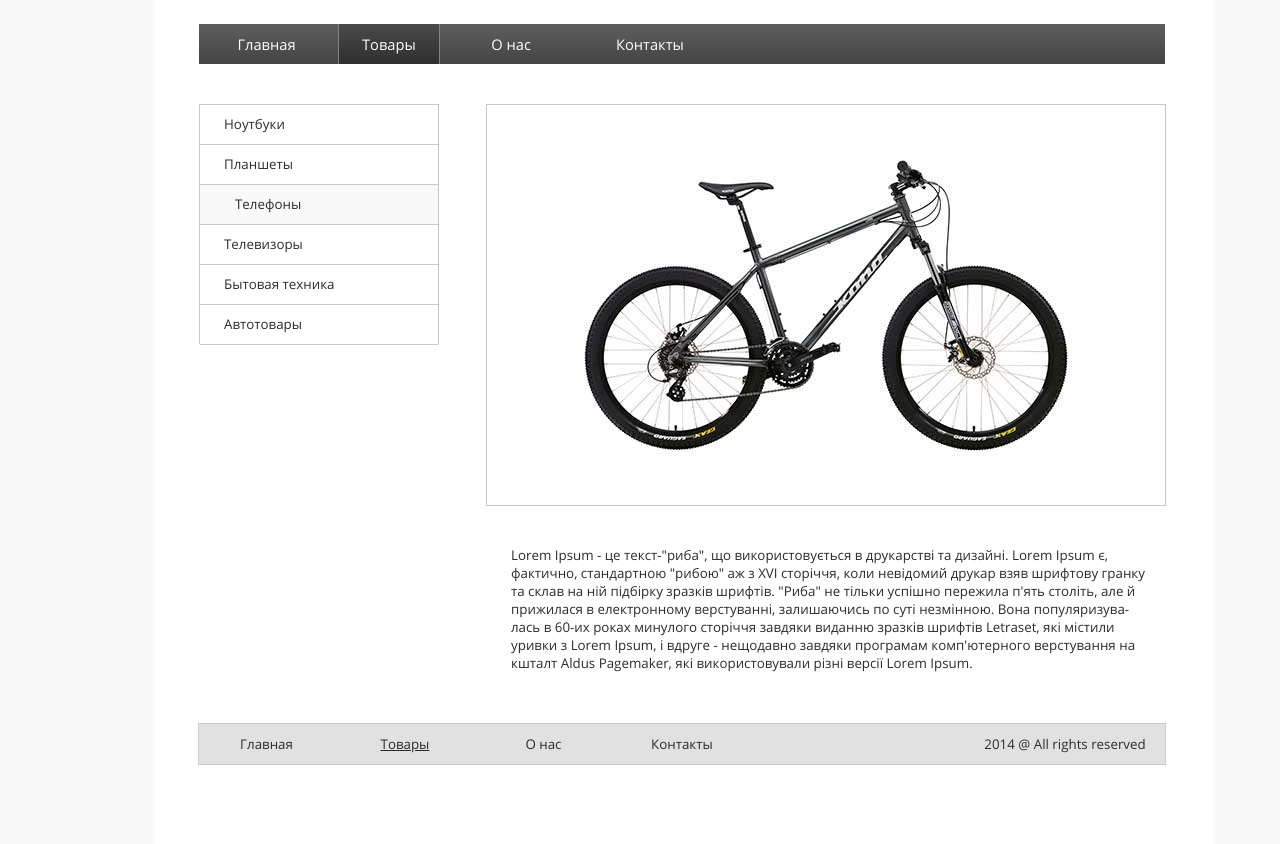
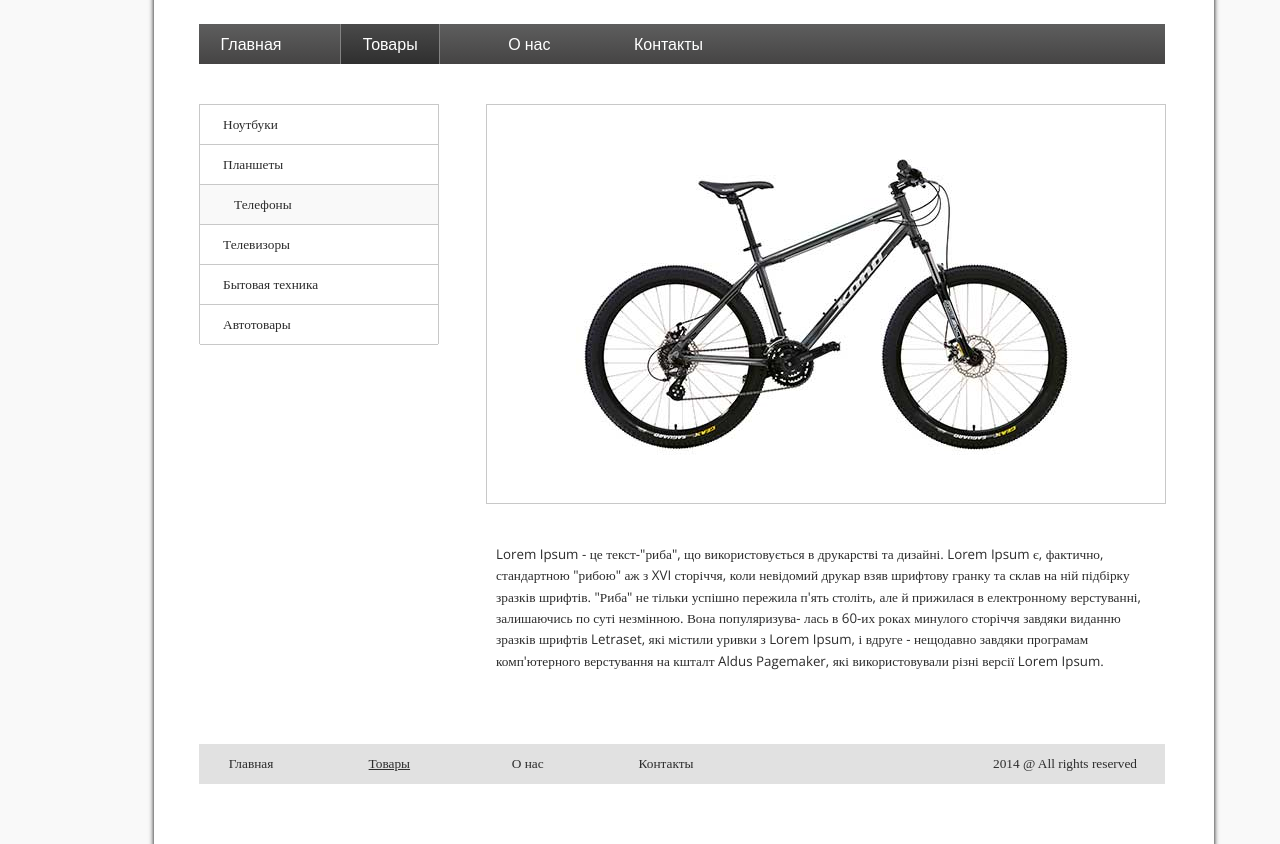
Before and after one commit to VladislavKolyakin/VladislavKolyakin.github.io, a plain HTML site: page DZTeh3/index.html in a window 1280 px wide. Shown: the part 106-950 px from the top of the page. Drawn offline with nearby package versions, Linux system fonts and the light colour scheme.

Commit message:
исправлены размеры

```diff
--- a/DZTeh3/css/style.css
+++ b/DZTeh3/css/style.css
@@ -1,160 +1,156 @@
-@font-face {
+/**@font-face {
   font-family : OpenSans-Regular;
-  src         : url(../fonts/OpenSans-Regular.ttf);
-}
+  src: url(../fonts/OpenSans-Regular.ttf);
+  }*/
 body {
-  width      : 1366px;
-  height     : 950px;
-  background : #F9F9F9;
+    margin: 0 auto;
+    width: 1366px;
+    height: 950px;
+    background-color: #f9f9f9;
 }
 .wrapper {
-  position      : relative;
-  height        : 950px;
-  margin-right  : 152px;
-  margin-left   : 154px;
-  padding-right : 48px;
-  padding-left  : 45px;
-  background    : #ffffff;
-  box-shadow    : 5px 5px 5px 5px rgba(255, 255, 255, 0);
+    position: relative;
+    height: 950px;
+    margin-right: 152px;
+    margin-left: 154px;
+    padding-right: 48px;
+    padding-left: 45px;
+    background-color: #ffffff;
+    box-shadow: 0px 5px 5px;
+    font-family: 'Open Sans', sans-serif;
 }
 /* меню одинаковое для heder и footer */
 .menu {
-  width       : 600px;
-  float       : left;
-  line-height : 40px;
+    width: 600px;
+    float: left;
+    line-height: 40px;
 }
 a {
-  text-decoration : none;
+    text-decoration: none;
 }
 ul {
-  width : 600px;
+    margin-left: 2px;
+    width: 600px;
 }
 li {
-  display    : inline-block;
-  width      : 135px;
-  text-align : center;
-}
+    display: inline-block;
+    width: 135px;
+   }
 .header {
-  position      : relative;
-  height        : 170px;
-  margin-bottom : 40px;
+    position: relative;
+    height: 170px;
+    margin-bottom: 40px;
 }
 .header img {
-  margin-top : 50px;
+    margin-top: 50px;
 }
 .menu_header {
-  position   : absolute;
-  bottom     : 0;
-  width      : 966px;
-  height     : 40px;
-  background : linear-gradient(#5e5e5e,#454444);
-  font       : 11pt OpenSans-Regular;
-  /* text-shadow: 2px 1px 1px; */
+    position: absolute;
+    bottom: 0;
+    width: 966px;
+    height: 40px;
+    background: linear-gradient(#5e5e5e, #454444);
+    font: 11pt;
 }
 .menu_header a {
-  color : #ffffff;
+    display: inline-block;
+    width: 100px;
+    color: #ffffff;
+    line-height: 40px;
+    text-align: center;
 }
-.menu_header p:hover {
-  width        : 100px;
-  margin       : auto;
-  border-right : 1px solid #838383;
-  border-left  : 1px solid #838383;
-  background   : linear-gradient(
-                   #4a4a4a,
-                   #2f2f2f
-                 );
-  line-height  : 40px;
+.menu_header a:hover {
+    width: 98px;
+    border-right: 1px solid #838383;
+    border-left: 1px solid #838383;
+    background: linear-gradient(#4a4a4a, #2f2f2f);
 }
-.current_header {
-  width        : 100px;
-  margin       : auto;
-  border-right : 1px solid #838383;
-  border-left  : 1px solid #838383;
-  background   : linear-gradient(
-                   #4a4a4a,
-                   #2f2f2f
-                 );
-  line-height  : 40px;
-}
-.current_header p:hover {
-  margin : 0 -1px;
+.current_header a {
+    width: 98px;
+    border-right: 1px solid #838383;
+    border-left: 1px solid #838383;
+    background: linear-gradient(#4a4a4a, #2f2f2f);
 }
 .container {
-  margin : auto;
-  color  : #2c2c2c;
-  font   : 10pt OpenSans-Regular;
+    margin: auto;
+    color: #2c2c2c;
+    font: 10pt;
 }
 .left_menu {
-  width        : 238px;
-  height       : 239px;
-  float        : left;
-  border-top   : 1px solid #c8c8c8;
-  border-right : 1px solid #c8c8c8;
-  border-left  : 1px solid #c8c8c8;
+    width: 238px;
+    height: 239px;
+    float: left;
+    border-top: 1px solid #c8c8c8;
+    border-right: 1px solid #c8c8c8;
+    border-left: 1px solid #c8c8c8;
+    font: 10pt OpenSans;
 }
 .left_batton {
-  height        : 39px;
-  border-bottom : 1px solid #c8c8c8;
-  line-height   : 39px;
+    height: 39px;
+    border-bottom: 1px solid #c8c8c8;
+    line-height: 39px;
 }
 .left_batton a {
-  padding-left : 24px;
-  color        : #2c2c2c;
+    padding-left: 23px;
+    color: #2c2c2c;
 }
 .left_batton:hover {
-  padding-left : 11px;
-  background   : #f9f9f9;
+    padding-left: 11px;
+    background: #f9f9f9;
 }
 .current_left_menu {
-  padding-left : 11px;
-  background   : #f9f9f9;
+    padding-left: 11px;
+    background: #f9f9f9;
 }
 .content {
-  width         : 680px;
-  height        : 580px;
-  margin-top    : auto;
-  margin-bottom : auto;
-  margin-left   : auto;
-  font          : 10pt OpenSans-Regular;
+    width: 680px;
+    height: 580px;
+    margin-top: auto;
+    margin-bottom: auto;
+    margin-left: auto;
+    font: 10pt;
 }
 .drawing {
-  display         : flex;
-  height          : 400px;
-  margin-bottom   : 40px;
-  border          : 1px solid #c8c8c8;
-  vertical-align  : middle;
-  justify-content : center;
+    display: flex;
+    height: 398px;
+    margin-bottom: 40px;
+    border: 1px solid #c8c8c8;
+    vertical-align: middle;
+    justify-content: center;
 }
 .drawing img {
-  align-self : center;
+    align-self: center;
 }
 .tlorem p {
-  padding-right : 10px;
-  padding-left  : 25px;
-  font          : 10pt OpenSans-Regular;
-}
+    padding-right: 25px;
+    padding-left: 10px;
+    font: 10pt/16pt Open Sans;
+    }
 .footer {
-  position   : absolute;
-  bottom     : 80px;
-  width      : 966px;
-  height     : 40px;
-  color      : #2c2c2c;
-  background : #e1e1e1;
-  outline    : 1px solid #cccccc;
-  font       : 10pt OpenSans-Regular;
+    position: absolute;
+    bottom: 60px;
+    width: 966px;
+    height: 40px;
+    color: #2c2c2c;
+    background: #e1e1e1;
+    font: 10pt OpenSans;
 }
 .footer a {
-  color : #2c2c2c;
+    display: inline-block;
+    width: 100px;
+    line-height: 40px;
+    text-align: center;
+    color: #2c2c2c;
 }
 .footer a:hover {
-  text-decoration : underline;
+    text-decoration: underline;
 }
-.current_footer {
-  text-decoration : underline;
+.current_footer a {
+    text-decoration: underline;
 }
 .copyr {
-  width       : 200px;
-  float       : right;
-  text-align  : center;
-  line-height : 40px;
+    width: 200px;
+    float: right;
+    text-align: center;
+    line-height: 40px;
 }
--- a/DZTeh3/index.html
+++ b/DZTeh3/index.html
@@ -1,31 +1,32 @@
 <!DOCTYPE html>
 <html>
+
 <head>
     <meta charset="utf-8">
     <title>DZ3Teh</title>
     <link rel="stylesheet" href="css/reset.css">
     <link rel="stylesheet" href="css/style.css">
-    <!--link href="https://fonts.googleapis.com/css?family=Open+Sans" rel="stylesheet">-->
+    <link href="https://fonts.googleapis.com/css?family=Open+Sans" rel="stylesheet">
 </head>
 <body>
     <div class="wrapper">
+
         <div class="header">
             <img src="img/fitnes.png" alt="Fitnes">
             <div class="menu_header">
                 <div class="menu">
                     <ul>
-                        <li class="glav">
-                            <p><a href="glav ">Главная</a>
-                                <p>
+                        <li>
+                            <a href="glav ">Главная</a>
                         </li>
-                        <li class="tovar current_header">
-                            <p><a href="tovar.html">Товары</a></p>
+                        <li class="current_header">
+                            <a href="tovar.html">Товары</a>
                         </li>
-                        <li class="onas">
-                            <p><a href="onas.html">О нас</a></p>
+                        <li>
+                            <a href="onas.html">О нас</a>
                         </li>
-                        <li class="contact">
-                            <p><a href="contact.html">Контакты</a></p>
+                        <li>
+                            <a href="contact.html">Контакты</a>
                         </li>
                     </ul>
                 </div>
@@ -58,8 +59,8 @@
                 </div>
                 <div class="tlorem">
                    <p>Lorem Ipsum - це текст-"риба", що використовується в друкарстві та дизайні. Lorem Ipsum є, фактично, стандартною "рибою" аж з XVI сторіччя, коли невідомий друкар взяв шрифтову гранку та склав на ній підбірку зразків шрифтів. "Риба"
-                        не тільки успішно пережила п'ять століть, але й прижилася в електронному верстуванні, залишаючись по суті незмінною. Вона популяризува- лась в 60-их роках минулого сторіччя завдяки виданню зразків шрифтів Letraset, які містили
-                        уривки з Lorem Ipsum, і вдруге - нещодавно завдяки програмам комп'ютерного верстування на кшталт Aldus Pagemaker, які використовували різні версії Lorem Ipsum.</p>
+                        не тільки успішно пережила п'ять століть, але й прижилася в електронному верстуванні, залишаючись по суті незмінною. Вона популяризува- лась в 60-их роках минулого сторіччя завдяки виданню зразків шрифтів Letraset, які містили уривки
+                        з Lorem Ipsum, і вдруге - нещодавно завдяки програмам комп'ютерного верстування на кшталт Aldus Pagemaker, які використовували різні версії Lorem Ipsum.</p>
                 </div>
             </div>
          </div>
@@ -67,16 +68,16 @@
                 <div class="menu">
                     <ul>
                         <li>
-                        <p><a href="glav">Главная</a><p>
+                            <a href="glav">Главная</a>
                         </li>
                         <li class="current_footer">
-                        <p><a href="tovar.html">Товары</a></p>
+                            <a href="tovar.html">Товары</a>
                         </li>
                         <li>
-                        <p><a href="onas.html">О нас</a></p>
+                            <a href="onas.html">О нас</a>
                         </li>
                         <li>
-                        <p><a href="contact.html">Контакты</a></p>
+                            <a href="contact.html">Контакты</a>
                         </li>
                     </ul>
                 </div>
@@ -86,4 +87,5 @@
             </div>
         </div>
 </body>
+
 </html>
```
Lines whose indentation alone changed are shown as unchanged.
